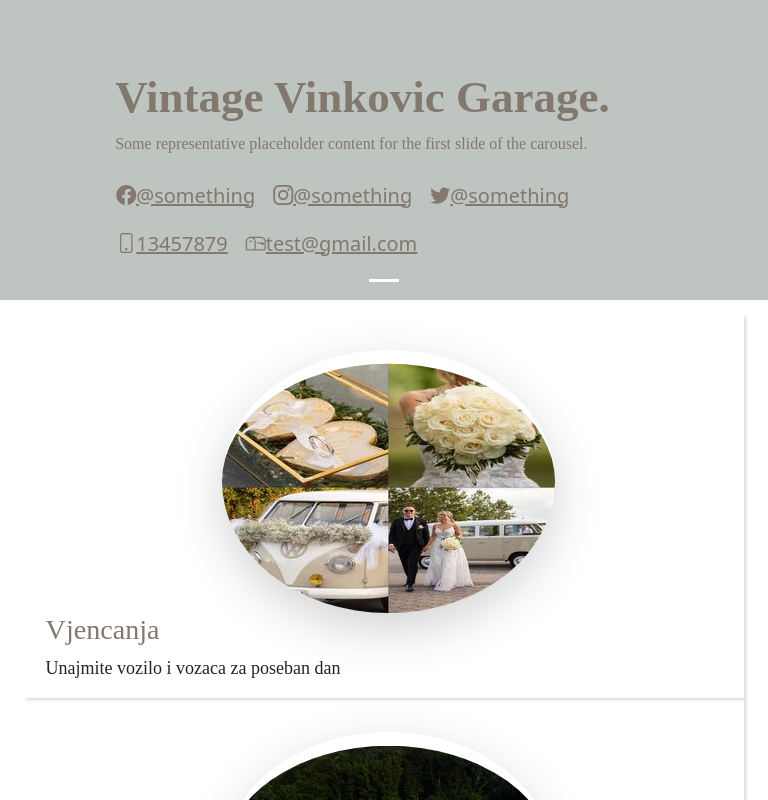
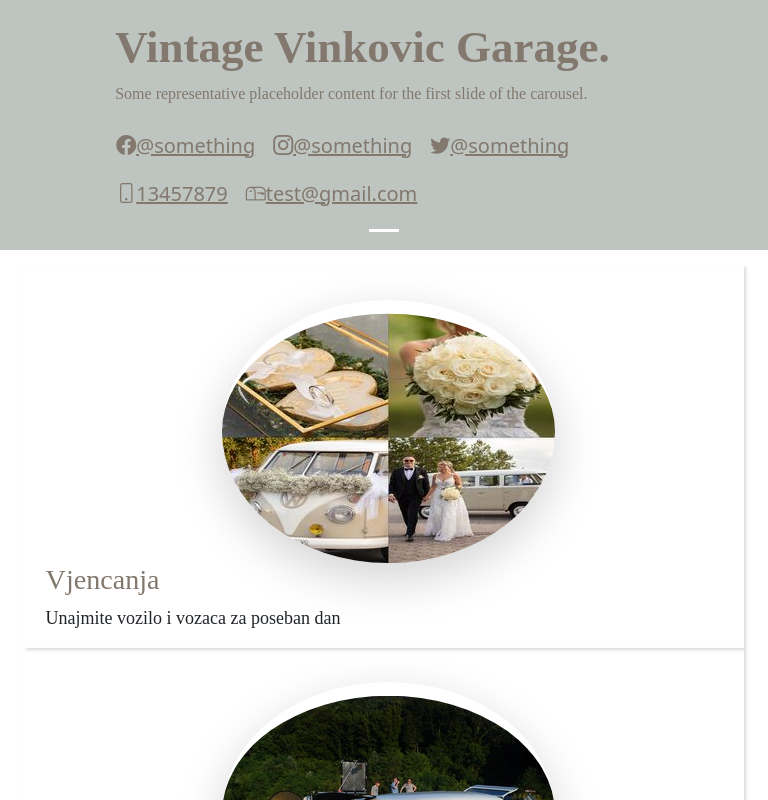
Before and after one commit to markobenjak/vintage-garage, a Vue app: page / in a window 768 px wide. Shown: the top 800 px of the page. Built offline with nearby package versions, Linux system fonts and the light colour scheme.

Commit message:
new images

```diff
--- a/src/App.vue
+++ b/src/App.vue
@@ -474,9 +474,6 @@ p, h1, h2, h3{
   .nav{
     margin-top: 5%;
   }
-  .bd-placeholder-img{
-    height: 450px !important;
-  }
   .h1Name{
     font-weight: bold;
     font-size: xx-large;
@@ -489,18 +486,36 @@ p, h1, h2, h3{
   }
 }
 
+@media only screen and (min-width: 360px) and (max-width: 449px) {
+  .bd-placeholder-img{
+    height: 450px !important;
+  }
+}
+
 @media only screen and (min-width: 450px) and (max-width: 520px) {
   .bd-placeholder-img{
     height: 320px !important;
   }
 }
 
-
-@media only screen and (min-width: 520px) and (max-width: 1100px) {
+@media only screen and (min-width: 521px) and (max-width: 664px) {
   .bd-placeholder-img{
-    height: 300px !important;
+    height: 320px !important;
   }
 }
+
+@media only screen and (min-width: 665px) and (max-width: 749px) {
+  .bd-placeholder-img{
+    height: 250px !important;
+  }
+}
+
+@media only screen and (min-width: 750px) and (max-width: 1100px) {
+  .bd-placeholder-img{
+    height: 250px !important;
+  }
+}
+
 
 @media only screen and (min-width: 990px) and (max-width: 1300px) {
   .imageOffers{
```
